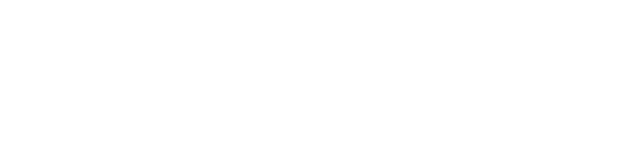
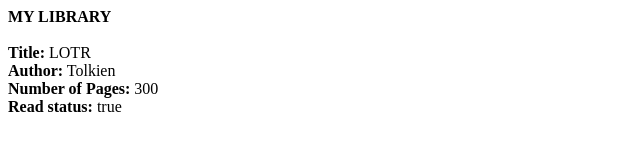
Before and after one commit to RicardoPinheiro03/odin-project-library, a plain HTML site: page index.html in a window 1280 px wide. Shown: the whole page, without its empty margins (0-640 px from the left). Drawn offline with Linux system fonts and the light colour scheme.

Commit message:
Add function to show books

```diff
--- a/books-manager.js
+++ b/books-manager.js
@@ -1,4 +1,5 @@
 const myLibrary = [];
+const BREAK_TAG = "<br>";
 
 /**
  * Book constructor.
@@ -27,5 +28,24 @@ Book.prototype.getInfo = function() {
  * @param {*} book
  */
 function addBookToTheLibrary(book) {
-    myLibrary.append(book);
+    myLibrary.push(book);
 }
+
+const lotr = new Book("LOTR", "Tolkien", 300, true);
+addBookToTheLibrary(lotr);
+
+function showBooks() {
+    const divShowBooks = document.getElementById("show-books");
+    myLibrary.forEach((book) => {
+        divShowBooks.innerHTML += "<b>Title:</b> " + book.title
+            + BREAK_TAG
+            + "<b>Author:</b> " + book.author
+            + BREAK_TAG
+            + "<b>Number of Pages:</b> " + book.noPages
+            + BREAK_TAG
+            + "<b>Read status:</b> " + book.readSt;
+    });
+}
+
+console.table(myLibrary);
+showBooks();
--- a/index.html
+++ b/index.html
@@ -4,8 +4,13 @@
     <meta charset="UTF-8">
     <meta name="viewport" content="width=device-width, initial-scale=1.0">
     <title>The Library</title>
+    <link rel="stylesheet" href="styles.css">
 </head>
 <body>
     <script src="books-manager.js" defer></script>
+
+    <div class="show-books" id="show-books">
+        <b>MY LIBRARY</b><br><br>
+    </div>
 </body>
 </html>
```
